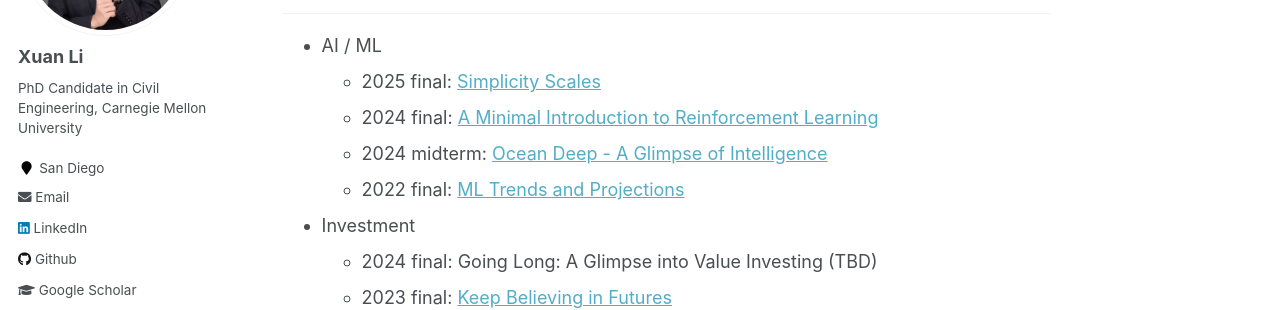
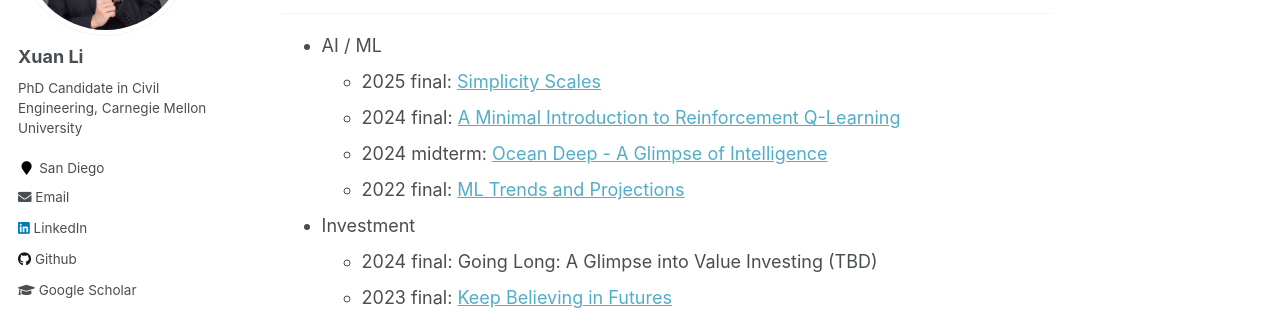
Before and after one commit to milanlx/milanlx.github.io, a Jekyll site: the page built from _pages/blog.md, in a window 1280 px wide and 900 px high. Shown: the part 257-567 px from the top of the window. Built offline with Jekyll 4.4.1, drawn with Linux system fonts in a browser that asks for light colours.

```diff
--- a/_pages/blog.md
+++ b/_pages/blog.md
@@ -11,7 +11,7 @@ On AI and Investment
 ---------------
 * AI / ML
   - 2025 final: [Simplicity Scales](https://milanlx.github.io/files/blogs/ml-thought/simple_scale.pdf)
-  - 2024 final: [A Minimal Introduction to Reinforcement Learning](https://milanlx.github.io/files/blogs/rl_intro_2024.pdf)
+  - 2024 final: [A Minimal Introduction to Reinforcement Q-Learning](https://milanlx.github.io/files/blogs/rl_intro_2024.pdf)
   - 2024 midterm: [Ocean Deep - A Glimpse of Intelligence](https://milanlx.github.io/files/blogs/ML_thoughts_2024.pdf)
   - 2022 final: [ML Trends and Projections](https://milanlx.github.io/files/blogs/ML_thoughts_2022.pdf)
 
```
